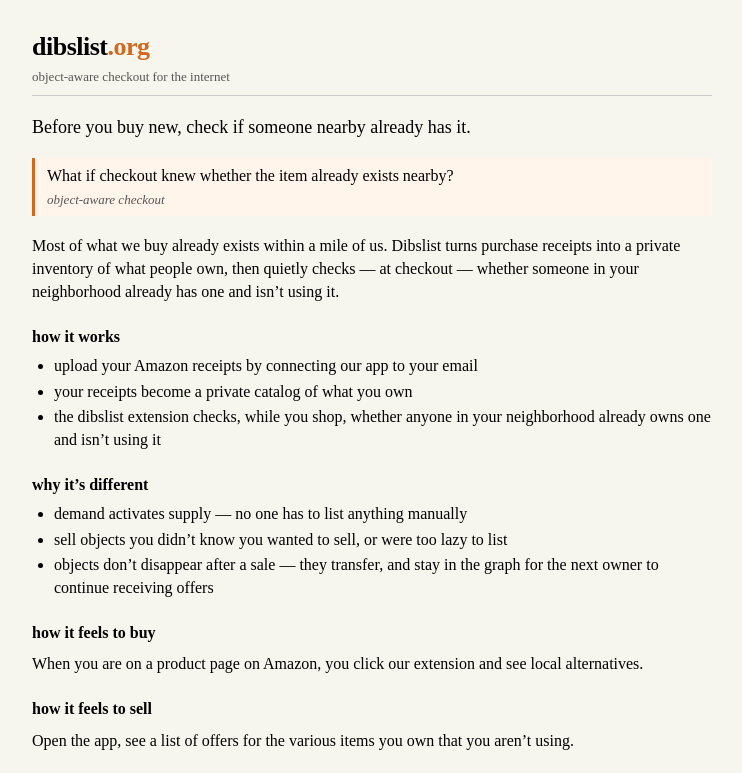
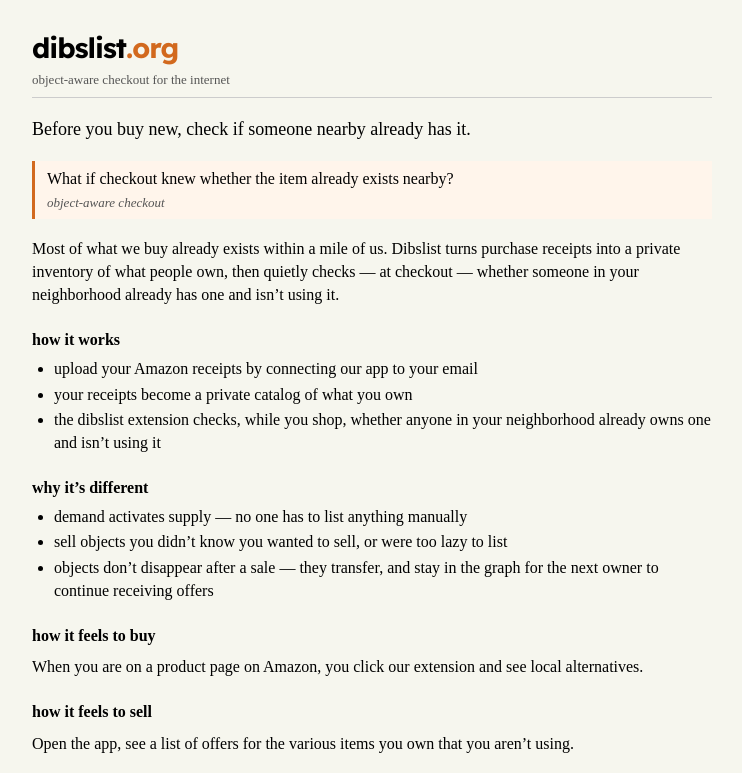
Before and after one commit to modestapproach/dibslist, a Next.js app: page / in a window 1280 px wide. Shown: the top 773 px of the page, without its empty margins (268-1010 px from the left). Built offline with nearby package versions, Linux system fonts and the light colour scheme.

Commit message:
Use Lexend (Google Fonts) for the dibslist logo
https://claude.ai/code/session_011EBWLo58Lsr1j1wQmn1S96

```diff
--- a/app/globals.css
+++ b/app/globals.css
@@ -50,10 +50,11 @@ header {
 }
 
 h1 {
-  font-size: 26px;
-  font-weight: bold;
+  font-family: var(--font-lexend), "Helvetica Neue", Arial, sans-serif;
+  font-size: 28px;
+  font-weight: 700;
   margin: 0;
-  letter-spacing: -0.5px;
+  letter-spacing: -1px;
 }
 
 h1 .dot {
--- a/app/layout.tsx
+++ b/app/layout.tsx
@@ -1,5 +1,13 @@
 import type { Metadata } from "next";
+import { Lexend } from "next/font/google";
 import "./globals.css";
+
+const lexend = Lexend({
+  subsets: ["latin"],
+  weight: ["700"],
+  variable: "--font-lexend",
+  display: "swap",
+});
 
 export const metadata: Metadata = {
   title: "dibslist — before you buy new, check if someone nearby already has it",
@@ -21,7 +29,7 @@ export default function RootLayout({
   children: React.ReactNode;
 }) {
   return (
-    <html lang="en">
+    <html lang="en" className={lexend.variable}>
       <body>{children}</body>
     </html>
   );
```
